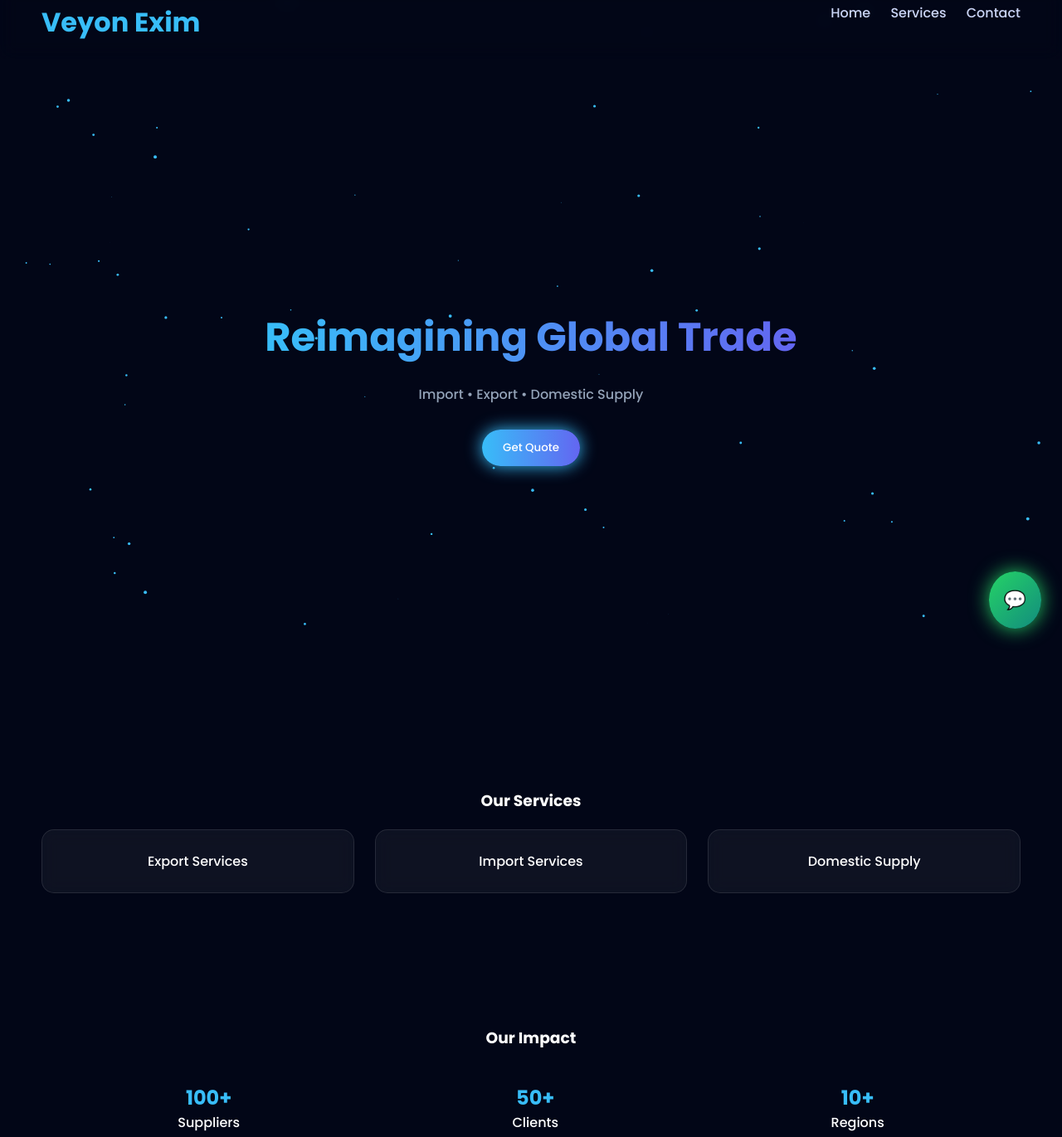
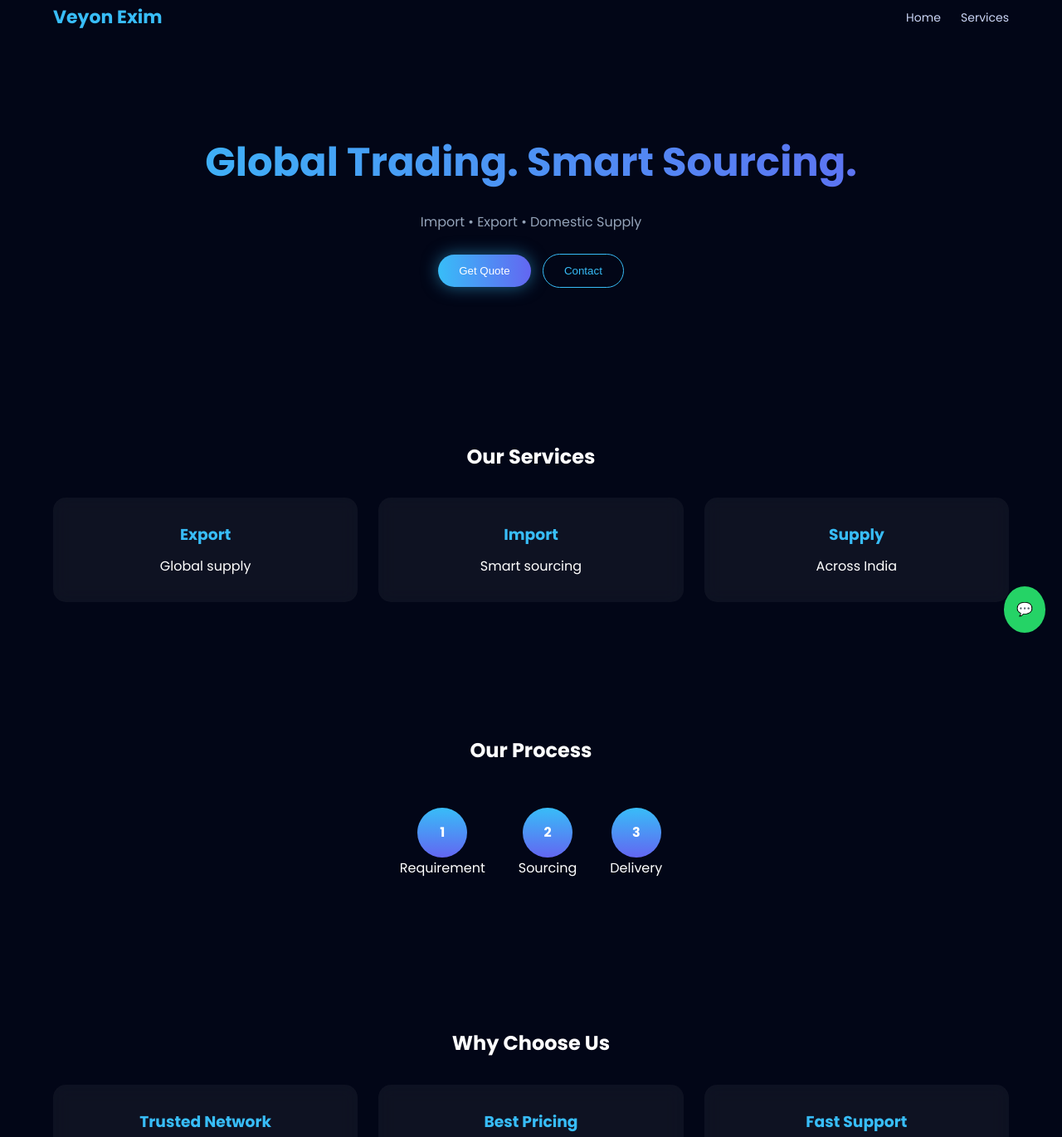
Before and after one commit to xxxhxxxxxxhh/vhvh, a plain HTML site: page index.html in a window 1280 px wide. Shown: the part 17-1388 px from the top of the page at 83% size. Drawn offline with Linux system fonts and the light colour scheme.

Commit message:
Update index.html

```diff
--- a/index.html
+++ b/index.html
@@ -3,309 +3,309 @@
 <head>
 <meta charset="UTF-8">
 <meta name="viewport" content="width=device-width, initial-scale=1.0">
-<title>Veyon Exim</title>
+<title>Veyon Exim | Global Trading</title>
 
-<link href="https://fonts.googleapis.com/css2?family=Poppins:wght@300;500;700&display=swap" rel="stylesheet">
+<link href="https://fonts.googleapis.com/css2?family=Poppins:wght@300;400;600;700&display=swap" rel="stylesheet">
 
 <style>
-*{margin:0;padding:0;box-sizing:border-box;font-family:'Poppins',sans-serif;}
 
-body{
-  background:#020617;
-  color:white;
-  overflow-x:hidden;
+/* ================= BASE ================= */
+* {
+  margin: 0;
+  padding: 0;
+  box-sizing: border-box;
 }
 
-/* LOADER */
-#loader{
-  position:fixed;
-  width:100%;
-  height:100%;
-  background:#020617;
-  display:flex;
-  justify-content:center;
-  align-items:center;
-  z-index:9999;
+body {
+  font-family: 'Poppins', sans-serif;
+  background: #020617;
+  color: #fff;
+  line-height: 1.6;
 }
 
-.loader-text{
-  font-size:32px;
-  color:#38bdf8;
-  animation:glow 1.5s infinite alternate;
+/* ================= CONTAINER ================= */
+.container {
+  width: 90%;
+  max-width: 1200px;
+  margin: auto;
 }
 
-@keyframes glow{
-  from{opacity:0.5;}
-  to{opacity:1;}
+/* ================= NAV ================= */
+header {
+  display: flex;
+  justify-content: space-between;
+  align-items: center;
+  padding: 20px 0;
 }
 
-/* PARTICLES */
-#particles{
-  position:fixed;
-  width:100%;
-  height:100%;
-  z-index:-1;
+.logo {
+  font-weight: 700;
+  font-size: 22px;
+  color: #38bdf8;
 }
 
-/* NAV */
-header{
-  display:flex;
-  justify-content:space-between;
-  padding:20px 50px;
-  backdrop-filter:blur(10px);
+nav a {
+  margin-left: 20px;
+  text-decoration: none;
+  color: #cbd5f5;
+  font-size: 14px;
+  transition: 0.3s;
 }
 
-header h1{
-  color:#38bdf8;
+nav a:hover {
+  color: #38bdf8;
 }
 
-nav a{
-  color:#cbd5f5;
-  margin-left:20px;
-  text-decoration:none;
-  transition:0.3s;
+/* ================= HERO ================= */
+.hero {
+  text-align: center;
+  padding: 100px 0;
 }
 
-nav a:hover{
-  color:#38bdf8;
+.hero h1 {
+  font-size: 48px;
+  background: linear-gradient(90deg,#38bdf8,#6366f1);
+  -webkit-background-clip: text;
+  color: transparent;
 }
 
-/* HERO */
-.hero{
-  height:100vh;
-  display:flex;
-  flex-direction:column;
-  justify-content:center;
-  align-items:center;
-  text-align:center;
+.hero p {
+  color: #94a3b8;
+  margin: 20px 0;
 }
 
-.hero h2{
-  font-size:48px;
-  background:linear-gradient(90deg,#38bdf8,#6366f1);
-  -webkit-background-clip:text;
-  color:transparent;
+.buttons {
+  margin-top: 20px;
 }
 
-.hero p{
-  color:#94a3b8;
-  margin:20px 0;
+.btn {
+  padding: 12px 25px;
+  border-radius: 30px;
+  border: none;
+  cursor: pointer;
+  margin: 5px;
+  font-weight: 500;
 }
 
-/* BUTTONS */
-.btn{
-  padding:12px 25px;
-  margin:10px;
-  border-radius:30px;
-  border:none;
-  cursor:pointer;
-  transition:0.3s;
+.btn-primary {
+  background: linear-gradient(90deg,#38bdf8,#6366f1);
+  color: white;
+  box-shadow: 0 0 20px rgba(56,189,248,0.5);
 }
 
-.btn-primary{
-  background:linear-gradient(90deg,#38bdf8,#6366f1);
-  color:white;
-  box-shadow:0 0 20px #38bdf8;
+.btn-outline {
+  background: transparent;
+  border: 1px solid #38bdf8;
+  color: #38bdf8;
 }
 
-.btn-primary:hover{
-  transform:scale(1.05);
+/* ================= SECTION ================= */
+section {
+  padding: 80px 0;
+  text-align: center;
 }
 
-/* SECTIONS */
-section{
-  padding:80px 50px;
-  text-align:center;
+h2 {
+  margin-bottom: 30px;
 }
 
-h3{
-  margin-bottom:20px;
+/* ================= GRID ================= */
+.grid {
+  display: grid;
+  grid-template-columns: repeat(auto-fit,minmax(250px,1fr));
+  gap: 25px;
 }
 
-/* GRID */
-.grid{
-  display:grid;
-  grid-template-columns:repeat(auto-fit,minmax(250px,1fr));
-  gap:25px;
+/* ================= CARD ================= */
+.card {
+  background: rgba(255,255,255,0.05);
+  padding: 30px;
+  border-radius: 15px;
+  backdrop-filter: blur(10px);
+  transition: 0.3s;
 }
 
-/* GLASS CARD */
-.card{
-  padding:25px;
-  border-radius:15px;
-  background:rgba(255,255,255,0.05);
-  backdrop-filter:blur(10px);
-  border:1px solid rgba(255,255,255,0.1);
-  transition:0.3s;
+.card:hover {
+  transform: translateY(-8px);
+  box-shadow: 0 0 20px rgba(56,189,248,0.3);
 }
 
-.card:hover{
-  transform:translateY(-10px);
-  box-shadow:0 0 25px rgba(56,189,248,0.5);
+.card h3 {
+  color: #38bdf8;
+  margin-bottom: 10px;
 }
 
-/* STATS */
-.stats{
-  display:flex;
-  justify-content:space-around;
-  flex-wrap:wrap;
+/* ================= PROCESS ================= */
+.process {
+  display: flex;
+  justify-content: center;
+  align-items: center;
+  flex-wrap: wrap;
 }
 
-.stat{
-  margin:20px;
+.step {
+  margin: 20px;
 }
 
-.stat h2{
-  color:#38bdf8;
+.circle {
+  width: 60px;
+  height: 60px;
+  border-radius: 50%;
+  background: linear-gradient(#38bdf8,#6366f1);
+  display: flex;
+  align-items: center;
+  justify-content: center;
+  margin: auto;
+  font-weight: bold;
 }
 
-/* FORM */
-form{
-  max-width:500px;
-  margin:auto;
+/* ================= FORM ================= */
+form {
+  max-width: 500px;
+  margin: auto;
 }
 
-input, textarea{
-  width:100%;
-  padding:12px;
-  margin:10px 0;
-  border-radius:8px;
-  border:none;
-  outline:none;
+input, textarea {
+  width: 100%;
+  padding: 12px;
+  margin: 10px 0;
+  border-radius: 8px;
+  border: none;
 }
 
-/* WHATSAPP */
-.whatsapp{
-  position:fixed;
-  bottom:25px;
-  right:25px;
-  background:linear-gradient(135deg,#25D366,#128C7E);
-  color:white;
-  padding:18px;
-  border-radius:50%;
-  font-size:22px;
-  text-decoration:none;
-  box-shadow:0 0 20px rgba(37,211,102,0.7);
-  z-index:999;
-  animation:pulse 1.5s infinite;
+/* ================= FOOTER ================= */
+footer {
+  text-align: center;
+  padding: 20px;
+  color: #94a3b8;
 }
 
-@keyframes pulse{
-  0%{box-shadow:0 0 10px rgba(37,211,102,0.5);}
-  50%{box-shadow:0 0 25px rgba(37,211,102,1);}
-  100%{box-shadow:0 0 10px rgba(37,211,102,0.5);}
+/* ================= WHATSAPP ================= */
+.whatsapp {
+  position: fixed;
+  bottom: 20px;
+  right: 20px;
+  background: #25D366;
+  padding: 15px;
+  border-radius: 50%;
+  color: white;
+  text-decoration: none;
 }
 
-.whatsapp:hover{
-  transform:scale(1.1);
+/* ================= RESPONSIVE ================= */
+@media(max-width:768px){
+
+  .hero h1 {
+    font-size: 28px;
+  }
+
+  header {
+    flex-direction: column;
+  }
+
+  nav {
+    margin-top: 10px;
+  }
+
 }
 
-/* FOOTER */
-footer{
-  text-align:center;
-  padding:20px;
-  color:#64748b;
-}
 </style>
 </head>
 
 <body>
 
-<div id="loader"><div class="loader-text">Veyon Exim</div></div>
-<canvas id="particles"></canvas>
+<div class="container">
 
 <header>
-  <h1>Veyon Exim</h1>
+  <div class="logo">Veyon Exim</div>
   <nav>
-    <a href=index.html>Home</a>
-    <a href=service.html>Services</a>
-    <a href=contact.html>Contact</a>
+    <a href="#">Home</a>
+    <a href="services.html">Services</a>
   </nav>
 </header>
 
 <section class="hero">
-  <h2>Reimagining Global Trade</h2>
+  <h1>Global Trading. Smart Sourcing.</h1>
   <p>Import • Export • Domestic Supply</p>
-  <button class="btn btn-primary">Get Quote</button>
-</section>
 
-<section>
-  <h3>Our Services</h3>
-  <div class="grid">
-    <div class="card">Export Services</div>
-    <div class="card">Import Services</div>
-    <div class="card">Domestic Supply</div>
+  <div class="buttons">
+    <button class="btn btn-primary" onclick="openWhatsApp()">Get Quote</button>
+    <button class="btn btn-outline" onclick="scrollToForm()">Contact</button>
   </div>
 </section>
 
 <section>
-  <h3>Our Impact</h3>
-  <div class="stats">
-    <div class="stat"><h2>100+</h2><p>Suppliers</p></div>
-    <div class="stat"><h2>50+</h2><p>Clients</p></div>
-    <div class="stat"><h2>10+</h2><p>Regions</p></div>
+  <h2>Our Services</h2>
+  <div class="grid">
+    <div class="card">
+      <h3>Export</h3>
+      <p>Global supply</p>
+    </div>
+    <div class="card">
+      <h3>Import</h3>
+      <p>Smart sourcing</p>
+    </div>
+    <div class="card">
+      <h3>Supply</h3>
+      <p>Across India</p>
+    </div>
   </div>
 </section>
 
 <section>
-  <h3>Request a Quote</h3>
+  <h2>Our Process</h2>
+  <div class="process">
+    <div class="step">
+      <div class="circle">1</div>
+      <p>Requirement</p>
+    </div>
+    <div class="step">
+      <div class="circle">2</div>
+      <p>Sourcing</p>
+    </div>
+    <div class="step">
+      <div class="circle">3</div>
+      <p>Delivery</p>
+    </div>
+  </div>
+</section>
+
+<section>
+  <h2>Why Choose Us</h2>
+  <div class="grid">
+    <div class="card"><h3>Trusted Network</h3></div>
+    <div class="card"><h3>Best Pricing</h3></div>
+    <div class="card"><h3>Fast Support</h3></div>
+  </div>
+</section>
+
+<section id="contact">
+  <h2>Request a Quote</h2>
   <form>
-    <input type="text" placeholder="Product Required">
-    <input type="text" placeholder="Quantity">
-    <input type="text" placeholder="Your Location">
-    <textarea placeholder="Additional Details"></textarea>
-    <button class="btn btn-primary">Submit Request</button>
+    <input placeholder="Product">
+    <input placeholder="Quantity">
+    <input placeholder="Location">
+    <textarea placeholder="Details"></textarea>
+    <button class="btn btn-primary">Submit</button>
   </form>
 </section>
 
-<!-- WHATSAPP BUTTON -->
-<a class="whatsapp" href="https://wa.me/919444384637?text=Hello%20Veyon%20Exim,%20I%20am%20interested%20in%20your%20services" target="_blank">
-💬
-</a>
-
 <footer>
-© 2026 Veyon Exim. All rights reserved.
+  © 2026 Veyon Exim
 </footer>
 
+</div>
+
+<a class="whatsapp" href="https://wa.me/919444384637">💬</a>
+
 <script>
-// LOADER
-window.onload=()=>{
-  document.getElementById("loader").style.display="none";
-};
-
-// PARTICLES
-const canvas=document.getElementById("particles");
-const ctx=canvas.getContext("2d");
-
-canvas.width=window.innerWidth;
-canvas.height=window.innerHeight;
-
-let particles=[];
-
-for(let i=0;i<80;i++){
-  particles.push({
-    x:Math.random()*canvas.width,
-    y:Math.random()*canvas.height,
-    r:Math.random()*2,
-    dx:Math.random()-0.5,
-    dy:Math.random()-0.5
-  });
+function openWhatsApp(){
+  window.open("https://wa.me/919444384637?text=Hello%20I%20want%20a%20quote");
 }
 
-function animate(){
-  ctx.clearRect(0,0,canvas.width,canvas.height);
-  particles.forEach(p=>{
-    ctx.beginPath();
-    ctx.arc(p.x,p.y,p.r,0,Math.PI*2);
-    ctx.fillStyle="#38bdf8";
-    ctx.fill();
-    p.x+=p.dx;
-    p.y+=p.dy;
-  });
-  requestAnimationFrame(animate);
+function scrollToForm(){
+  document.getElementById("contact").scrollIntoView({behavior:"smooth"});
 }
-
-animate();
 </script>
 
 </body>
```
